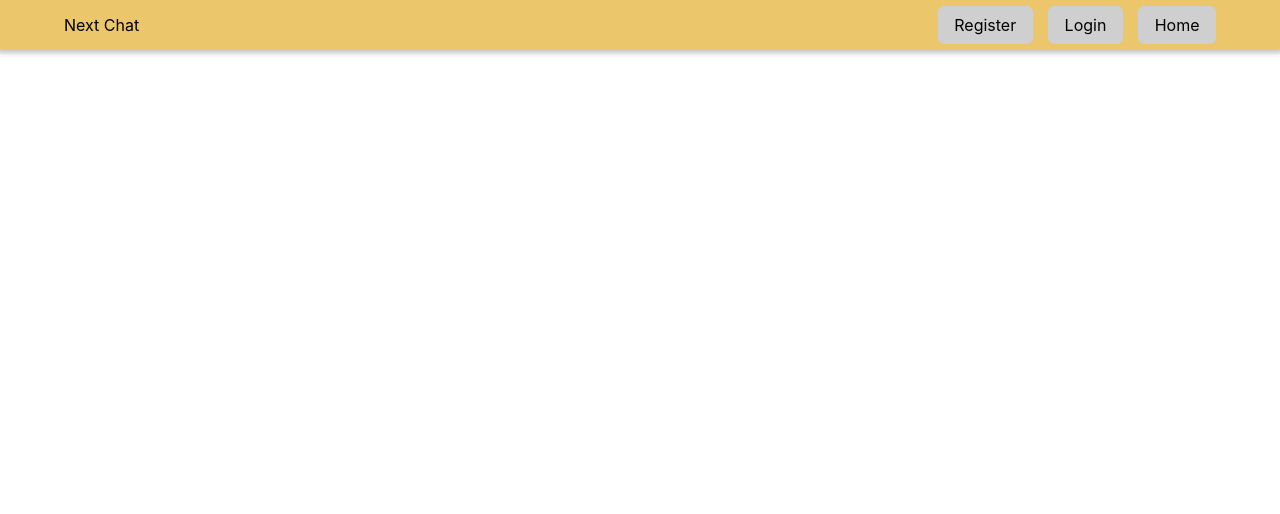
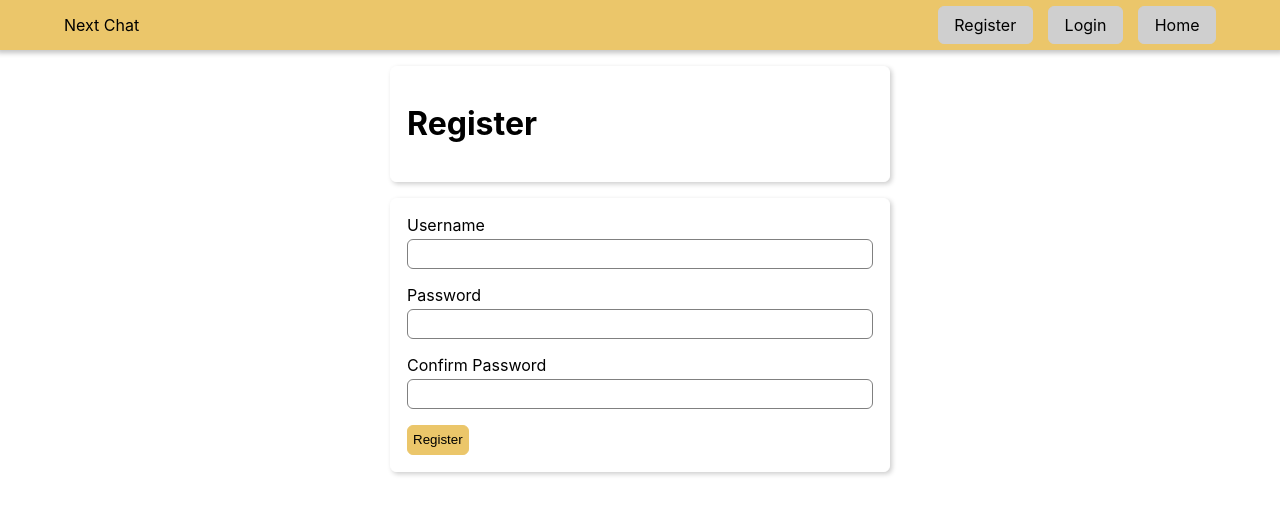
Before and after one commit to inoueaus/adonis-practice, a Next.js app in the folder next/: page /auth/register in a window 1280 px wide. Shown: the top 514 px of the page. Built offline with nearby package versions, Linux system fonts and the light colour scheme.

Commit message:
add register page

```diff
--- a/next/components/UI/Input.module.css
+++ b/next/components/UI/Input.module.css
@@ -15,3 +15,7 @@
 .form-control label {
     margin-bottom: 0.25rem;
 }
+
+.form-control__invalid input {
+    border-color: rgb(255, 158, 158);
+}
--- a/next/components/UI/Input.tsx
+++ b/next/components/UI/Input.tsx
@@ -6,14 +6,15 @@ type InputProps = {
   type: "text" | "date" | "email" | "password";
   label: string;
   name: string;
+  isValid: boolean;
 };
 
 const Input = React.forwardRef<HTMLInputElement, InputProps>(
   (props: InputProps, ref) => {
     return (
-      <div className={styles["form-control"]}>
+      <div className={`${styles["form-control"]} ${!props.isValid && styles["form-control__invalid"]}`}>
         <label htmlFor={props.name}>{props.label}</label>
-        <input id={props.name} name={props.name} type={props.type} ref={ref} />
+        <input id={props.name} name={props.name} type={props.type} ref={ref} autoComplete="no" />
       </div>
     );
   }
--- a/next/context/AuthContext.ts
+++ b/next/context/AuthContext.ts
@@ -1,10 +1,11 @@
 import { createContext } from "react";
+import ChatroomModel from "../models/chatroom-model";
 
 export type AuthContextModel = {
   isAuth: boolean;
   token: string | null;
   username: string | null;
-  chatrooms: { name: string; id: number }[] | null;
+  chatrooms: ChatroomModel[] | null;
 };
 
 const AuthContext = createContext<AuthContextModel>({
--- a/next/context/AuthProvider.tsx
+++ b/next/context/AuthProvider.tsx
@@ -1,11 +1,12 @@
 import React, { useState } from "react";
+import ChatroomModel from "../models/chatroom-model";
 import AuthContext, { AuthContextModel } from "./AuthContext";
 
 const AuthProvider: React.FC = (props) => {
   const [isAuth, setIsAuth] = useState(false);
   const [token, setToken] = useState(null);
   const [username, setUsername] = useState(null);
-  const [chatrooms, setChatrooms] = useState(null);
+  const [chatrooms, setChatrooms] = useState<ChatroomModel[] | null>(null);
 
   const providerValue: AuthContextModel = {
     isAuth,
--- /dev/null
+++ b/next/hooks/use-input.ts
@@ -0,0 +1,35 @@
+import { useState, useRef, RefObject } from "react";
+
+type UseInput = (validator: (input: string) => string | boolean) => {
+  ref: RefObject<HTMLInputElement>;
+  isValid: boolean;
+  validateAndReturnString: () => string | boolean;
+  reset: () => void;
+};
+
+const useInput: UseInput = (validator) => {
+  const ref = useRef<HTMLInputElement>(null);
+  const [isValid, setIsValid] = useState(true);
+
+  const validateAndReturnString = () => {
+    if (ref.current) {
+      const validatorResult = validator(ref.current.value.trim());
+      if (validatorResult) {
+        return validatorResult;
+      }
+    }
+    setIsValid(false);
+    return false;
+  };
+
+  const reset = () => {
+    if (ref.current) {
+      ref.current.value = "";
+    }
+    setIsValid(true);
+  }
+
+  return { ref, isValid, validateAndReturnString, reset }
+};
+
+export default useInput;
--- /dev/null
+++ b/next/models/chatroom-model.ts
@@ -0,0 +1,6 @@
+type ChatroomModel = {
+  name: string;
+  id: number;
+};
+
+export default ChatroomModel;
--- a/next/pages/auth/register.tsx
+++ b/next/pages/auth/register.tsx
@@ -1,8 +1,62 @@
-import type { NextPage } from 'next'
+import type { NextPage } from "next";
+import React, { useRef } from "react";
+import Button from "../../components/UI/Button";
+import Card from "../../components/UI/Card";
+import Input from "../../components/UI/Input";
+import useInput from "../../hooks/use-input";
 
 const Register: NextPage = () => {
+  const usernameRef = useInput((value) => value);
+  const passwordRef = useInput((value) => value);
+  const passConfRef = useInput((value) => value);
+
+  const handleSubmit = (event: React.FormEvent) => {
+    event.preventDefault();
+    if (
+      usernameRef.ref.current &&
+      passwordRef.ref.current &&
+      passConfRef.ref.current
+    ) {
+      const username = usernameRef.validateAndReturnString();
+      const password = passwordRef.validateAndReturnString();
+      const passConf = passConfRef.validateAndReturnString();
+      if (username && password && passConf) {
+
+      }
+    }
+  };
   return (
-    <div></div>
+    <>
+      <Card>
+        <h1>Register</h1>
+      </Card>
+      <Card>
+        <form onSubmit={handleSubmit}>
+          <Input
+            name="username"
+            label="Username"
+            type="text"
+            isValid={usernameRef.isValid}
+            ref={usernameRef.ref}
+          />
+          <Input
+            name="password"
+            label="Password"
+            type="password"
+            isValid={passwordRef.isValid}
+            ref={passwordRef.ref}
+          />
+          <Input
+            name="password_confirm"
+            label="Confirm Password"
+            type="password"
+            isValid={passConfRef.isValid}
+            ref={passConfRef.ref}
+          />
+          <Button type="submit">Register</Button>
+        </form>
+      </Card>
+    </>
   );
 };
 
```
Also changed, not shown: next/helpers/register-fetch.ts (added, +9 -0 lines), 1 other file (tests, documents, lock files or other folders).
